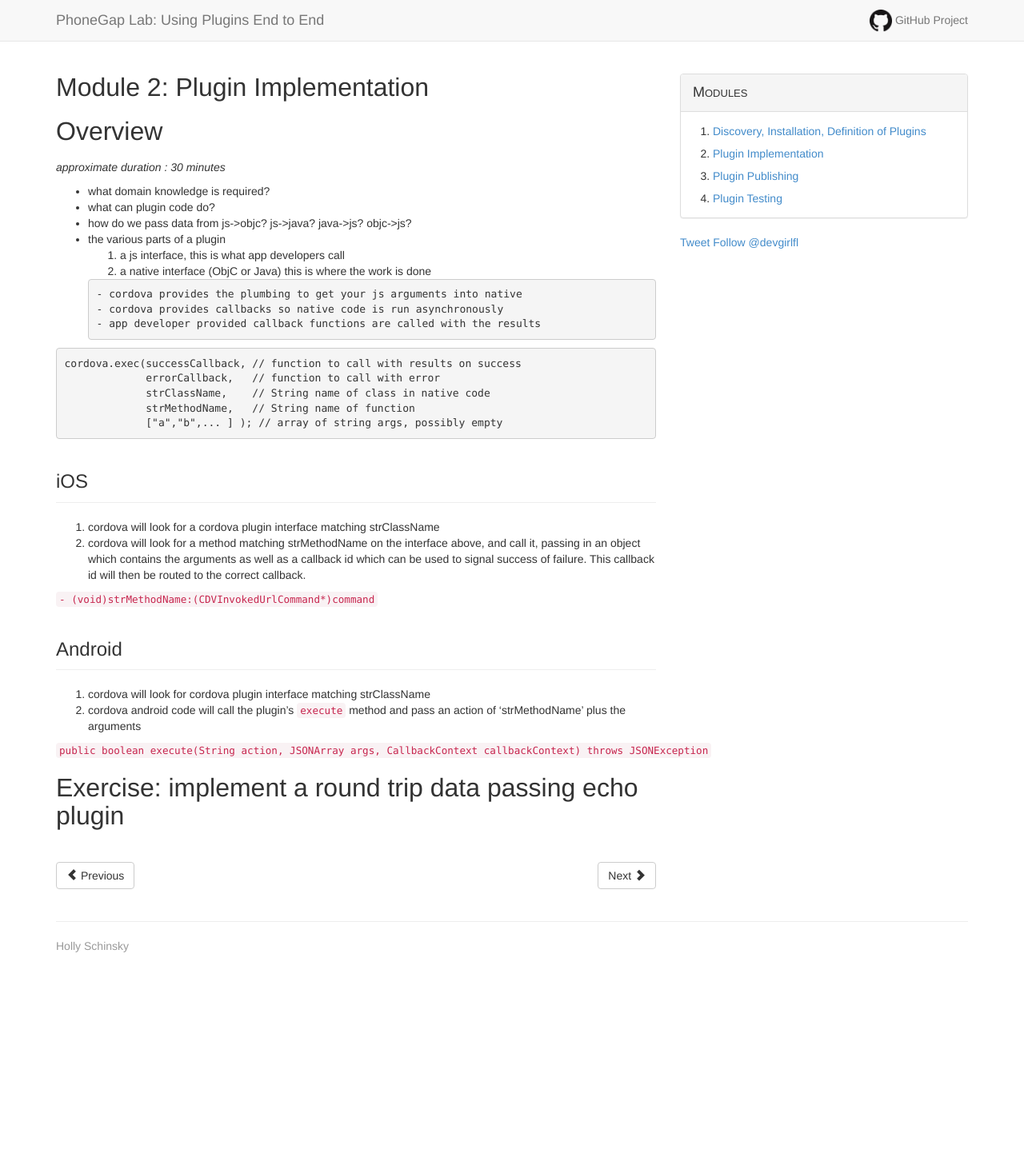
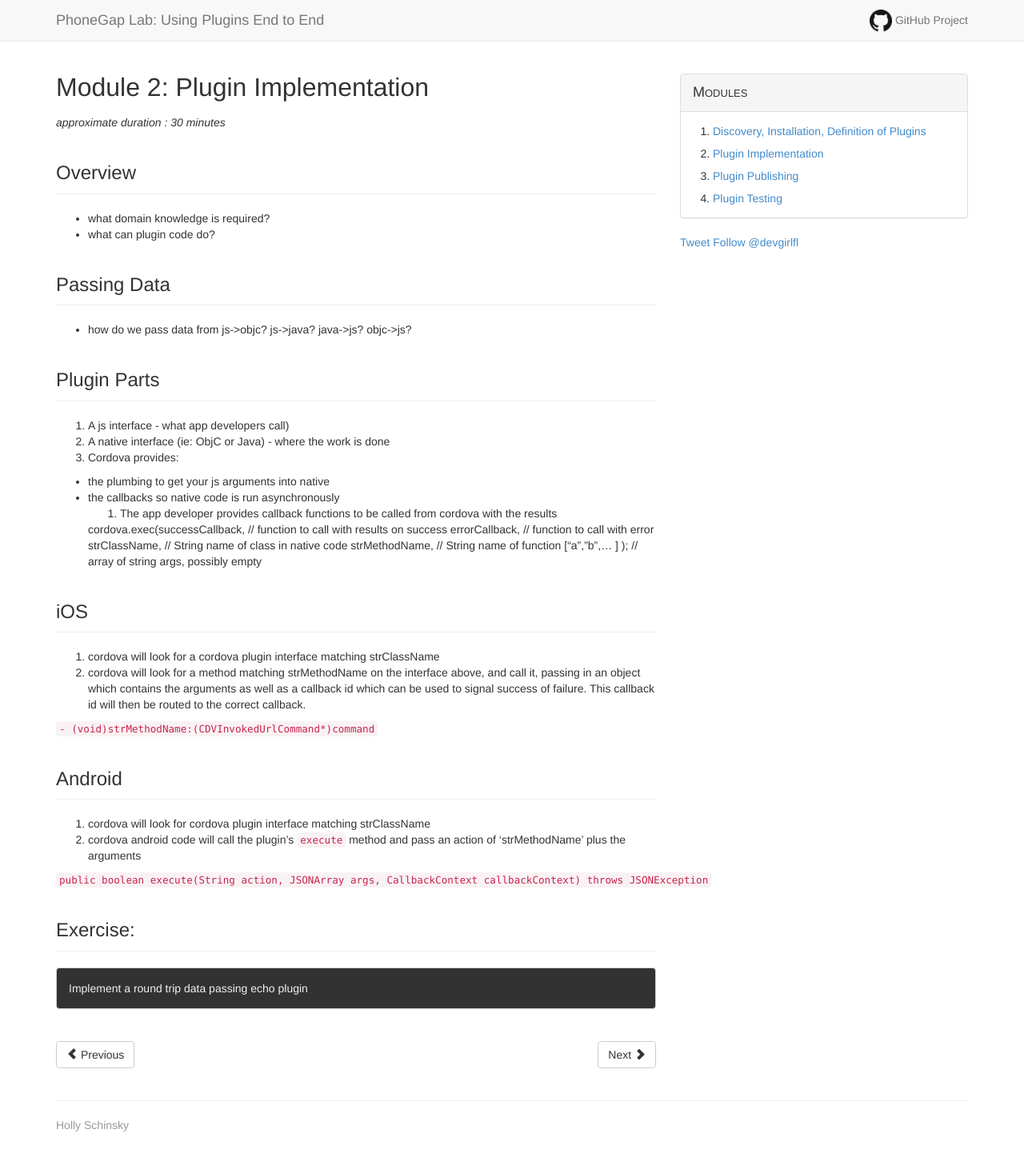
Before and after one commit to phonegap/workshop-plugins, a Jekyll site: the page built from lesson2.md, in a window 1280 px wide. Shown: the whole page at 80% size. Built offline with Jekyll 4.4.1, drawn with Linux system fonts in a browser that asks for light colours; comment, search, counter and statistics services are not loaded; before the commit the page ends 1223 px from its top, so only the background shows below that.

Commit message:
Continued updates

````diff
--- a/lesson2.md
+++ b/lesson2.md
@@ -3,44 +3,50 @@
 title: Module 2&#58; Plugin Implementation
 ---
 
-# Overview
-
 _approximate duration : 30 minutes_
 
+## Overview
 - what domain knowledge is required?
 - what can plugin code do?
+
+## Passing Data
 - how do we pass data from js->objc? js->java? java->js? objc->js?
-- the various parts of a plugin
-    1. a js interface, this is what app developers call
-    1. a native interface (ObjC or Java) this is where the work is done
 
-      - cordova provides the plumbing to get your js arguments into native
-      - cordova provides callbacks so native code is run asynchronously
-      - app developer provided callback functions are called with the results
+## Plugin Parts
 
-```
-cordova.exec(successCallback, // function to call with results on success
+1. A js interface - what app developers call)
+1. A native interface (ie: ObjC or Java) - where the work is done
+1. Cordova provides:
+
+  - the plumbing to get your js arguments into native
+  - the callbacks so native code is run asynchronously
+1. The app developer provides callback functions to be called from cordova with the results
+
+
+    cordova.exec(successCallback, // function to call with results on success
              errorCallback,   // function to call with error
              strClassName,    // String name of class in native code
              strMethodName,   // String name of function
              ["a","b",... ] ); // array of string args, possibly empty
-```
+
 
 ## iOS
 
 1. cordova will look for a cordova plugin interface matching strClassName
 1. cordova will look for a method matching strMethodName on the interface above, and call it, passing in an object which contains the arguments as well as a callback id which can be used to signal success of failure.  This callback id will then be routed to the correct callback.
 
-`- (void)strMethodName:(CDVInvokedUrlCommand*)command`
+  `- (void)strMethodName:(CDVInvokedUrlCommand*)command`
 
 ## Android
 
 1. cordova will look for cordova plugin interface matching strClassName
 1. cordova android code will call the plugin's `execute` method and pass an action of 'strMethodName' plus the arguments
 
-`public boolean execute(String action, JSONArray args, CallbackContext callbackContext) throws JSONException`
+  `public boolean execute(String action, JSONArray args, CallbackContext callbackContext) throws JSONException`
 
-# Exercise: implement a round trip data passing echo plugin
+## Exercise:
+
+>Implement a round trip data passing echo plugin
 
 
 <div class="row" style="margin-top:40px;">
````
Also changed, not shown: index.md (+7 -11 lines), lesson1.md (+16 -10 lines), lesson3.md (+0 -6 lines), lesson4.md (+8 -8 lines).
